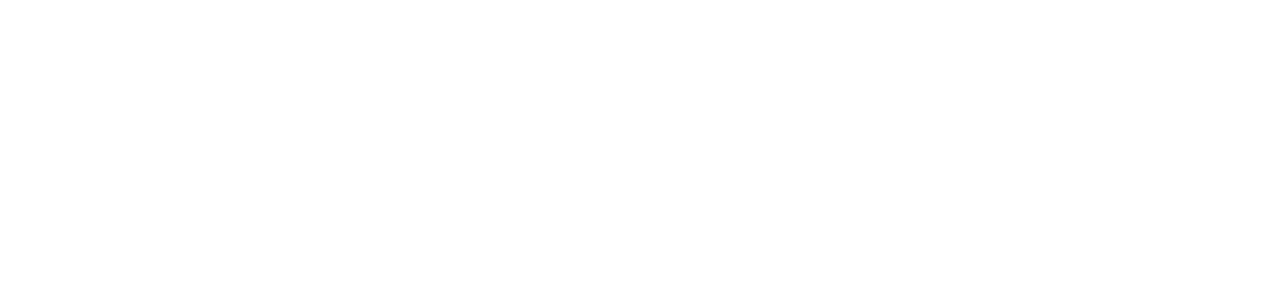
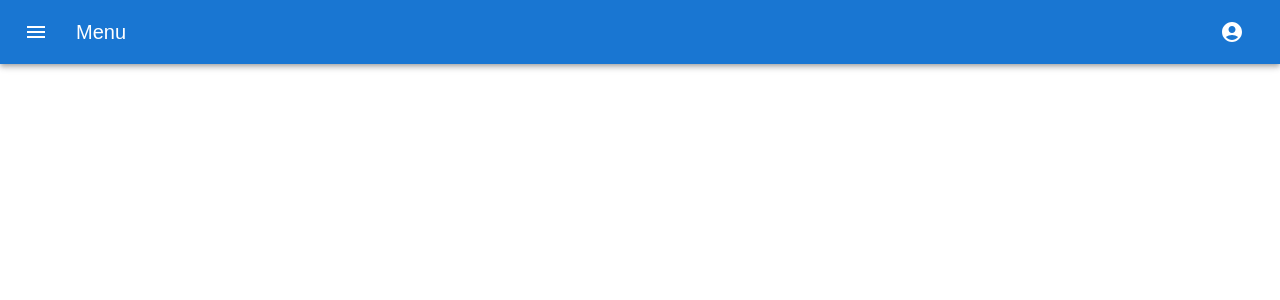
Before and after one commit to japaxapa/finmanager, a Next.js app: page / in a window 1280 px wide. Shown: the top 300 px of the page. Built offline with nearby package versions, Linux system fonts and the light colour scheme.

Commit message:
feat: navbar

```diff
--- a/providers/AppProvider.tsx
+++ b/providers/AppProvider.tsx
@@ -5,12 +5,14 @@
 import { ThemeProvider } from '@mui/material/styles';
 import { globalTheme } from '@/shared/lib/mui.theme';
 import GlobalToaster from '@/shared/lib/toaster';
+import AppNavBar from '@/shared/components/AppNavBar';
 
 export function AppProviders({ children }: PropsWithChildren) {
   return (
     <ThemeProvider theme={globalTheme}>
       <QueryProvider>
         <GlobalToaster />
+        <AppNavBar />
         {children}
       </QueryProvider>
     </ThemeProvider>
--- /dev/null
+++ b/shared/components/AppNavBar.tsx
@@ -0,0 +1,83 @@
+'use client';
+
+import AppBar from '@mui/material/AppBar';
+import Box from '@mui/material/Box';
+import IconButton from '@mui/material/IconButton';
+import Toolbar from '@mui/material/Toolbar';
+import MenuIcon from '@mui/icons-material/Menu';
+import AccountCircle from '@mui/icons-material/AccountCircle';
+import Typography from '@mui/material/Typography';
+import Menu from '@mui/material/Menu';
+import MenuItem from '@mui/material/MenuItem';
+import { useState } from 'react';
+
+export default function AppNavBar() {
+  const [anchorEl, setAnchorEl] = useState<null | HTMLElement>(null);
+
+  // const handleChange = (event: React.ChangeEvent<HTMLInputElement>) => {
+  //   setAuth(event.target.checked);
+  // };
+
+  const handleMenu = (event: React.MouseEvent<HTMLElement>) => {
+    setAnchorEl(event.currentTarget);
+  };
+
+  const handleClose = () => {
+    setAnchorEl(null);
+  };
+
+  return (
+    <Box sx={{ flexGrow: 1 }}>
+      <AppBar position="static">
+        <Toolbar>
+          <IconButton
+            size="large"
+            edge="start"
+            color="inherit"
+            aria-label="menu button"
+            sx={{ mr: 2 }}
+          >
+            <MenuIcon />
+          </IconButton>
+
+          <Typography variant="h6" component="div" sx={{ flexGrow: 1 }}>
+            {/* Check how to get the name of the page */}
+            Menu
+          </Typography>
+
+          {/* Check for auth conditional */}
+          <div>
+            <IconButton
+              size="large"
+              aria-label="account of current user"
+              aria-controls="menu-appbar"
+              aria-haspopup="true"
+              onClick={handleMenu}
+              color="inherit"
+            >
+              <AccountCircle />
+            </IconButton>
+            <Menu
+              id="menu-appbar"
+              anchorEl={anchorEl}
+              anchorOrigin={{
+                vertical: 'top',
+                horizontal: 'right',
+              }}
+              keepMounted
+              transformOrigin={{
+                vertical: 'top',
+                horizontal: 'right',
+              }}
+              open={Boolean(anchorEl)}
+              onClose={handleClose}
+            >
+              <MenuItem onClick={handleClose}>Profile</MenuItem>
+              <MenuItem onClick={handleClose}>My account</MenuItem>
+            </Menu>
+          </div>
+        </Toolbar>
+      </AppBar>
+    </Box>
+  );
+}
```
Also changed, not shown: app/dashboard/page.tsx (added).
